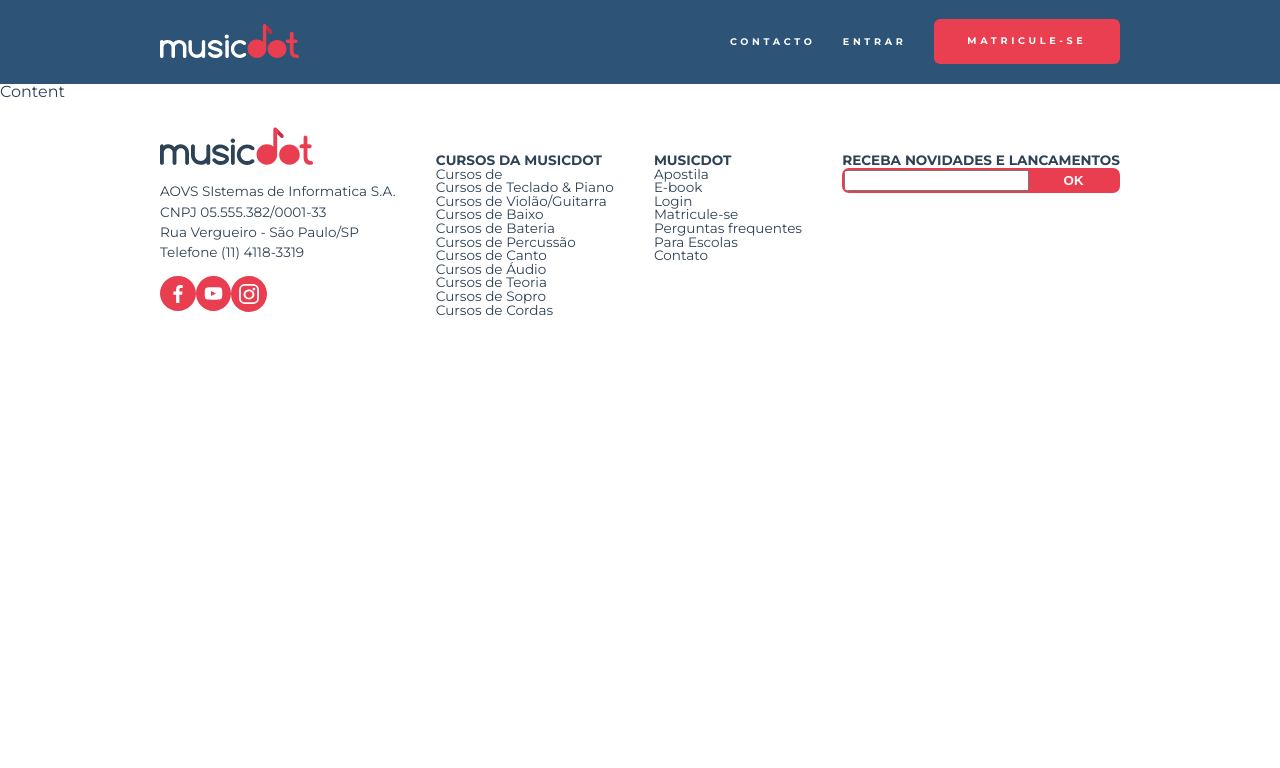
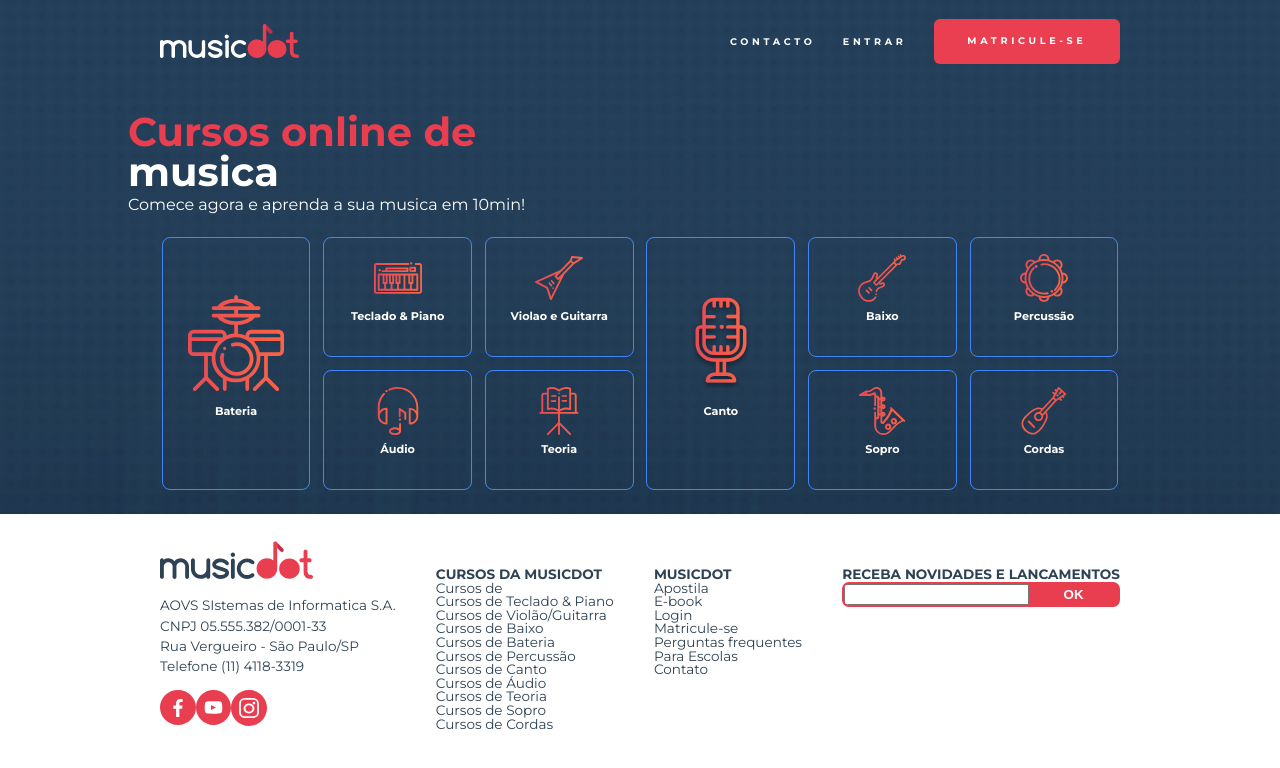
Before and after one commit to BenjamimEterino/musicDot, a plain HTML site: page index.html in a window 1280 px wide. Drawn offline with Linux system fonts and the light colour scheme.

Commit message:
Actualizacao com cursos

```diff
--- a/css/cabecalho.css
+++ b/css/cabecalho.css
@@ -1,11 +1,15 @@
 .cabecalho {
+    position: absolute;
+    top: 0;
+    width: 100%;
+    box-sizing: border-box;
+
     text-align: center;
     font-size: 0.6rem;
     font-weight: bold;
     text-transform: uppercase;
     letter-spacing: 0.23rem;
-        color: #FFF;
-    background-color: #2D5377;
+    color: #FFF;
 }
 .cabecalho__logo {
     padding: 1.5em 0;
--- /dev/null
+++ b/css/cursos.css
@@ -0,0 +1,218 @@
+.--largura-maxima {
+    width: 100%;
+}
+.--largura-grande {
+    width: 80%;
+}
+.botao {
+    font-size: .8rem;
+    font-weight: 500;
+    letter-spacing: 2.9px;
+    text-transform: uppercase;
+    padding: 1rem 40px;
+    margin-top: .5rem;
+    margin-bottom: .5px;
+    border-radius: 6px;
+    transition: .25s;
+}
+.botao:hover {
+    transform: translate(0, .22rem);
+    transition: .25s;
+}
+.cursos {
+    color: #fff;
+    text-align: center;
+    background-image: url(../img/home-background-mobile.png);
+    background-size: cover;
+    padding-top: 9.5rem;
+    display: flex;
+    flex-direction: column;
+    align-items: center;
+}
+.cursos__chamada {
+    display: flex;
+    flex-direction: column;
+    align-items: center;
+}
+.chamada__titulo {
+    color: #e93d50;
+    font-weight: 700;
+    font-size: 1.2rem;
+    margin-bottom: .3rem;
+}
+.chamada__titulo--destaque {
+    color: #fff;
+}
+.chamada p {
+    font-weight: 500;
+    line-height: 1.3;
+    margin: 1rem 0;
+}
+.chamada__cursos__matricula {
+    color: #fff;
+    background-color: #e93d50;
+}
+.cursos__lista {
+    font-size: .7rem;
+    font-size: .7rem;
+    font-weight: 600;
+    margin-top: 1rem;
+    display: grid;
+    grid-template-columns: 7rem 7rem;
+    grid-template-rows: repeat(5, 4.5rem);
+    gap: .5rem;
+    text-align: center;
+    margin-bottom: 1rem;
+}
+.cursos__lista li {
+    border: 1px solid #4286f4;
+    border-radius: 8px;
+    box-sizing: border-box;
+    display: flex;
+    justify-content: space-around;
+    align-items: center;
+    background-repeat: no-repeat;
+    background-size: 2rem 2rem;
+    background-position: top .6rem center;
+    padding-top: 2.5rem;
+    transition: .25s;
+}
+.cursos__lista li:hover {
+    transform: translate(0, .22rem);
+    background-color: rgba(66, 134, 244, 0.337);
+    transition: .25s;
+}
+.curso--tecladopiano {
+background-image: url("../img/icone-teclado-piano.svg");
+}
+.curso--violaoguitarra {
+background-image: url("../img/icones-violao-guitarra.svg");
+}
+.curso--baixo {
+background-image: url("../img/icones-baixo.svg");
+}
+.curso--bateria {
+background-image: url("../img/icones-bateria.svg");
+}
+.curso--percussao {
+background-image: url("../img/icones-percussao.svg");
+}
+.curso--canto {
+background-image: url("../img/icones-canto.svg");
+}
+.curso--audio {
+background-image: url("../img/icones-audio.svg");
+}
+.curso--teoria {
+background-image: url("../img/icones-teoria.svg");
+}
+.curso--sopro {
+background-image: url("../img/icones-sopro.svg");
+}
+.curso--cordas {
+background-image: url("../img/icone-cordas.svg");
+}
+.cursos__lista img {
+width: 2rem;
+height: 2rem;
+margin-bottom: 5px;
+}
+
+@media(min-width: 768px) {
+    .cursos {
+        padding: 6rem 5% 0;
+    }
+    .cursos__chamada {
+        width: 300px;
+        align-items: flex-start;
+        align-self: flex-start;
+        text-align: left;
+    }
+    .chamada__titulo {
+        font-size: 2rem;
+    }
+    .chamada__cursos__matricula {
+    display: none;
+    }
+    .cursos__lista {
+        grid-template-columns: repeat(5, 7rem);
+        grid-template-rows: 5.5rem 5.5rem 5.5rem;
+        gap: .8rem;
+    }
+    .cursos__lista li {
+    background-repeat: no-repeat;
+    background-size: 2rem 2rem;
+    background-position: top 1rem center;
+    padding-top: 2.5rem;
+    }
+    .cursos__lista .curso--destaque {
+        order: -1;
+        grid-area: 1/1/span 3/3;
+        padding-top: 5.5rem;
+        background-size: 6rem 6rem;
+        background-position: top 3.6rem center;
+    }
+}
+
+@media(min-width:1200px) {
+    .cursos {
+        padding: 7rem 10% 0;
+    }
+    .cursos__chamada {
+    width: 450px;
+    }
+    .chamada__titulo {
+    font-size: 2.5rem;
+    }
+    .cursos__lista {
+        grid-template-columns: repeat(6, 9.3rem);
+        grid-template-rows: 7.5rem 7.5rem;
+        margin-top: 1.5rem;
+        margin-bottom: 1.5rem;
+    }
+    .cursos__lista li {
+        background-repeat: no-repeat;
+        background-size: 3rem 3rem;
+        background-position: top 1rem center;
+        padding-top: 2.5rem;
+    }
+    .cursos__lista .curso--destaque {
+        order: -1;
+        grid-area: 1/1/span 2/2;
+        padding-top: 6rem;
+        background-size: 6rem 6rem;
+        background-position: top 3.6rem center;
+    }
+    .cursos__lista .curso--destaque2 {
+        order: -1;
+        grid-area: 1/4/span 2/5;
+        padding-top: 6rem;
+        background-size: 6rem 6rem;
+        background-position: top 3.6rem center;
+    }
+    .cursos__lista p {
+        font-size: .9rem;
+    }
+    .curso--destaque2 .imagem-destaque2 {
+        width: 6rem;
+        height: 6rem;
+        margin-bottom: .8rem;
+    }
+}
+
+@media(min-width:1440px) {
+    .cursos__lista {
+    grid-template-columns: repeat(6, 11rem);
+    }
+}
+
+@media(min-width:1600px) {
+    .cursos__lista {
+        grid-template-columns: repeat(6, 13rem);
+    }
+    .cursos__lista img {
+        width: 3rem;
+        height: 3rem;
+        margin-bottom: 10px;
+    }
+}
--- a/index.html
+++ b/index.html
@@ -8,6 +8,7 @@
         <link rel="stylesheet" href="css/rodape.css">
         <link rel="stylesheet" href="css/form-newsletter.css">
         <link rel="stylesheet" href="css/container.css">
+        <link rel="stylesheet" href="css/cursos.css">
         <meta charset="utf-8">
         <meta name="viewport" content="width=device-width">
         <title>MusicDot</title>
@@ -22,15 +23,61 @@
 
             <nav>
                 <ul class="cabecalho__menu">
-                    <li class="cabecalho__item-menu"> <a href="sobre.html#contacto"> Contacto </a></li>
-                    <li class="cabecalho__item-menu"> <a href="#"> Entrar </a></li>
-                    <li class="cabecalho__item-menu cabecalho__item-menu--matricular"> <a href="#"> Matricule-se </a></li>
+                    <li class="cabecalho__item-menu"> <a href="sobre.html#contacto">Contacto</a></li>
+                    <li class="cabecalho__item-menu"> <a href="#">Entrar</a></li>
+                    <li class="cabecalho__item-menu cabecalho__item-menu--matricular"> <a href="#">Matricule-se</a></li>
                 </ul>
             </nav>
         </header>
 
         <main>
-            Content
+            <section class="cursos">
+                <article class="cursos__chamada --largura-grande">
+                    <h1 class="chamada__titulo">Cursos online de
+                        <strong class="chamada__titulo--destaque">
+                            musica
+                        </strong>
+                    </h1>
+                    <p>Comece agora e aprenda a sua musica em 10min!</p>
+                    <a href="cursos.html" class="chamada__cursos__matricula botao"> Matricule-se</a>
+                </article>
+
+                <nav>
+                    <ul class="cursos__lista">
+                        <li class="curso--tecladopiano">
+                            <a href="#">Teclado & Piano</a>
+                        </li>
+                        <li class="curso--violaoguitarra">
+                            <a href="#">Violao e Guitarra</a>
+                        </li>
+                        <li class="curso--baixo">
+                            <a href="#">Baixo</a>
+                        </li>
+                        <li class="curso--bateria curso--destaque">
+                        <a href="#">Bateria</a>
+                        </li>
+                        <li class="curso--percussao">
+                        <a href="#">Percussão</a>
+                        </li>
+                        <li class="curso--canto curso--destaque2">
+                        <a href="#">Canto</a>
+                        </li>
+                        <li class="curso--audio">
+                        <a href="#">Áudio</a>
+                        </li>
+                        <li class="curso--teoria">
+                        <a href="#">Teoria</a>
+                        </li>
+                        <li class="curso--sopro">
+                        <a href="#">Sopro</a>
+                        </li>
+                        <li class="curso--cordas">
+                        <a href="#">Cordas</a>
+                        </li>
+                    </ul>
+                </nav>
+            </section>
+
         </main>
 
         <footer class="rodape container">
```
